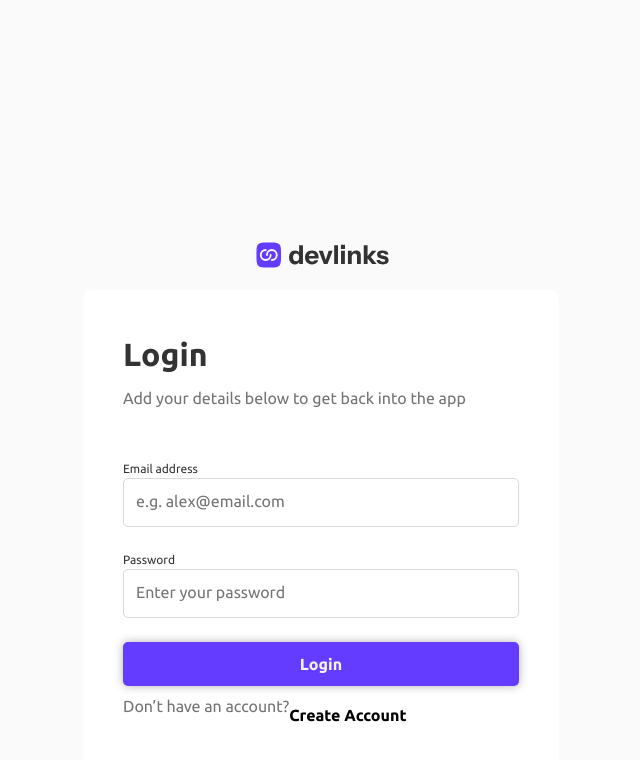
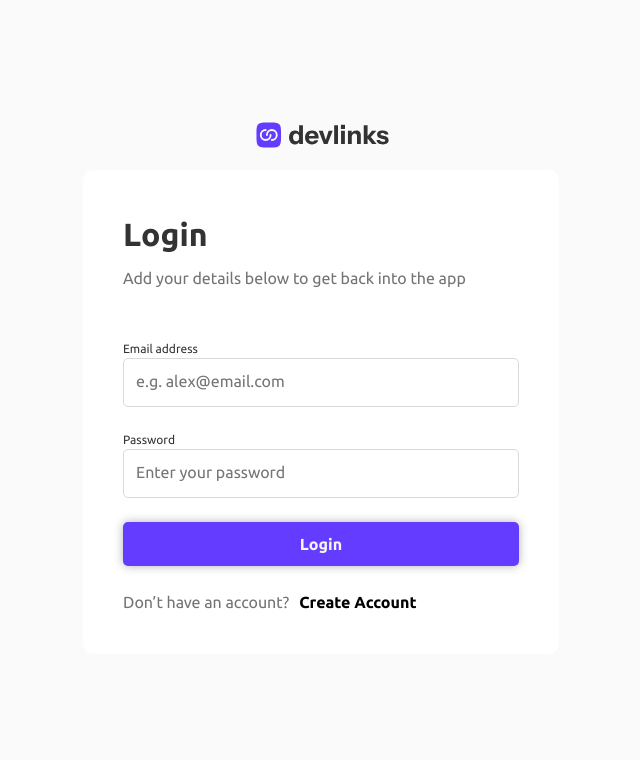
Before and after one commit to hidalest/link-sharing-app, a React (Vite) app: page / in a window 1280 px wide. Shown: the top 760 px of the page, without its empty margins (319-959 px from the left). Built offline with nearby package versions, Linux system fonts and the light colour scheme.

Commit message:
feat: moved the css to the login css file

```diff
--- a/src/App.scss
+++ b/src/App.scss
@@ -1,11 +1,11 @@
-@import "./sassStyles/variables";
-@import "./sassStyles/mixins";
+@import './sassStyles/variables';
+@import './sassStyles/mixins';
 
 * {
   margin: 0;
   padding: 0;
   box-sizing: border-box;
-  font-family: "Ubuntu", sans-serif;
+  font-family: 'Ubuntu', sans-serif;
 }
 
 html {
@@ -43,7 +43,7 @@ body {
 
   .authentication {
     position: absolute;
-    top: 30%;
+    top: 15%;
     left: 50%;
     transform: translate(-50%);
   }
--- a/src/layout/Authentication/Authentication.module.scss
+++ b/src/layout/Authentication/Authentication.module.scss
@@ -1,4 +1,4 @@
-@import "../../sassStyles/_variables.scss";
+@import '../../sassStyles/_variables.scss';
 
 .authenticationContainer {
   width: 50%;
@@ -12,64 +12,4 @@
     flex-shrink: 0;
     padding-bottom: 2rem;
   }
-
-  .inputsContainer {
-    display: flex;
-    padding: 4rem;
-    flex-direction: column;
-    align-items: flex-start;
-
-    & input {
-      width: 39.6rem;
-    }
-
-    & h1 {
-      color: var(--Dark-Grey, #333);
-      font-size: 3.2rem;
-      font-style: normal;
-      font-weight: 700;
-      line-height: 150%; /* 48px */
-    }
-
-    & p {
-      color: var(--Grey, #737373);
-
-      font-size: 1.6rem;
-      font-style: normal;
-      font-weight: 400;
-      line-height: 150%; /* 24px */
-      padding-top: 0.8rem;
-      padding-bottom: 2.6rem;
-    }
-
-    & label {
-      color: var(--Dark-Grey, #333);
-      margin-top: 2.4rem;
-      display: inline-block;
-      font-size: 1.2rem;
-      font-style: normal;
-      font-weight: 400;
-      line-height: 150%; /* 18px */
-    }
-
-    & button {
-      margin-top: 2.4rem;
-      flex: 1 1 auto;
-      align-self: stretch;
-      text-align: center;
-      font-size: 1.6rem;
-      font-style: normal;
-      font-weight: 600;
-      line-height: 150%; /* 24px */
-    }
-
-    // create account or login button
-    & div ~ p:has(.pButtonCombo) {
-      padding: 0;
-    }
-    & button:nth-child(2) {
-      margin-top: 0;
-      padding: 0;
-    }
-  }
 }
--- a/src/layout/Authentication/Authentication.tsx
+++ b/src/layout/Authentication/Authentication.tsx
@@ -1,17 +1,17 @@
-import { AuthenticationPageProps } from "../../interfaces";
+import { AuthenticationPageProps } from '../../interfaces';
 
-import Login from "./components/Login/Login";
+import Login from './components/Login/Login';
 
-import styles from "./Authentication.module.scss";
+import styles from './Authentication.module.scss';
 
 const Authentication = (props: AuthenticationPageProps) => {
   const { className, mainLogoDesktop, authenticationPhaseProps } = props;
   const { loginPhase } = authenticationPhaseProps;
   return (
     <section className={`${className} ${styles.authenticationContainer}`}>
-      <img src={mainLogoDesktop} alt="dev links logo" />
+      <img src={mainLogoDesktop} alt='dev links logo' />
 
-      <Login loginPhase={loginPhase} className={styles.inputsContainer} />
+      <Login loginPhase={loginPhase} className={''} />
     </section>
   );
 };
--- a/src/layout/Authentication/components/Login/Login.module.scss
+++ b/src/layout/Authentication/components/Login/Login.module.scss
@@ -1,8 +1,74 @@
-.buttonCombo {
+@import '../../../../sassStyles/variables.scss';
+
+.loginContainer {
   display: flex;
-  align-items: center;
+  padding: 4rem;
+  flex-direction: column;
+  align-items: flex-start;
+
+  & img {
+    width: 13.5rem;
+    flex-shrink: 0;
+    padding-bottom: 2rem;
+  }
+
+  & input {
+    width: 39.6rem;
+  }
+
+  & h1 {
+    color: var(--Dark-Grey, #333);
+    font-size: 3.2rem;
+    font-style: normal;
+    font-weight: 700;
+    line-height: 150%; /* 48px */
+  }
+
+  & p {
+    color: var(--Grey, #737373);
+
+    font-size: 1.6rem;
+    font-style: normal;
+    font-weight: 400;
+    line-height: 150%; /* 24px */
+    padding-top: 0.8rem;
+    padding-bottom: 2.6rem;
+  }
+
+  & label {
+    color: var(--Dark-Grey, #333);
+    margin-top: 2.4rem;
+    display: inline-block;
+    font-size: 1.2rem;
+    font-style: normal;
+    font-weight: 400;
+    line-height: 150%; /* 18px */
+  }
 
   & button {
-    margin-top: 0;
+    margin-top: 2.4rem;
+    flex: 1 1 auto;
+    align-self: stretch;
+    text-align: center;
+    font-size: 1.6rem;
+    font-style: normal;
+    font-weight: 600;
+    line-height: 150%; /* 24px */
+  }
+
+  // create account or login button
+  & .buttonCombo {
+    margin-top: 2.4rem;
+    display: flex;
+    align-items: center;
+
+    & button {
+      margin-top: 0;
+      padding: 0;
+    }
+  }
+  & .pButtonCombo {
+    padding: 0;
+    margin-right: 1rem;
   }
 }
--- a/src/layout/Authentication/components/Login/Login.tsx
+++ b/src/layout/Authentication/components/Login/Login.tsx
@@ -1,10 +1,10 @@
-import { LoginProps } from "../../../../interfaces";
-import Card from "../../../../components/UI/Card/Card";
-import InputText from "../../../../components/UI/InputText/InputText";
-import { emailRegex, passwordRegex } from "../../../../utils/regex";
-import Button from "../../../../components/UI/Button/Button";
+import { LoginProps } from '../../../../interfaces';
+import Card from '../../../../components/UI/Card/Card';
+import InputText from '../../../../components/UI/InputText/InputText';
+import { emailRegex, passwordRegex } from '../../../../utils/regex';
+import Button from '../../../../components/UI/Button/Button';
 
-import styles from "./Login.module.scss";
+import styles from './Login.module.scss';
 
 function Login(props: LoginProps) {
   const { className, loginPhase } = props;
@@ -27,37 +27,37 @@ function Login(props: LoginProps) {
     console.log(isValid, inputValue);
   };
   return (
-    <Card priority="white" className={className}>
+    <Card priority='white' className={`${styles.loginContainer} ${className}`}>
       <h1>{loginHeader}</h1>
       <p>{loginInstructions}</p>
-      <div>
-        <label htmlFor="inputEmail">{emailLabel}</label>
+      <div className={styles.inputsContainer}>
+        <label htmlFor='inputEmail'>{emailLabel}</label>
         <InputText
           placeholder={emailPlaceholder}
           label={emailLabel}
           returnIsInputValid={getEmailInputInfo}
           validationregex={emailRegex}
-          errorMessageProp={""}
+          errorMessageProp={''}
           isRequired
-          id={"inputEmail"}
+          id={'inputEmail'}
         />
-        <label htmlFor="inputPassword">{passwordLabel}</label>
+        <label htmlFor='inputPassword'>{passwordLabel}</label>
         <InputText
           placeholder={passwordPlaceholder}
           label={passwordLabel}
           returnIsInputValid={getPasswordInput}
           validationregex={passwordRegex}
-          errorMessageProp={""}
+          errorMessageProp={''}
           isRequired
-          id={"inputPassword"}
+          id={'inputPassword'}
         />
       </div>
-      <Button priority="primary" className={styles.buttonLogin}>
+      <Button priority='primary' className={styles.buttonLogin}>
         {loginButton}
       </Button>
       <div className={styles.buttonCombo}>
         <p className={styles.pButtonCombo}>{registerInstructionsBtn}</p>
-        <Button priority="tertiary">{registerBtn}</Button>
+        <Button priority='tertiary'>{registerBtn}</Button>
       </div>
     </Card>
   );
```
